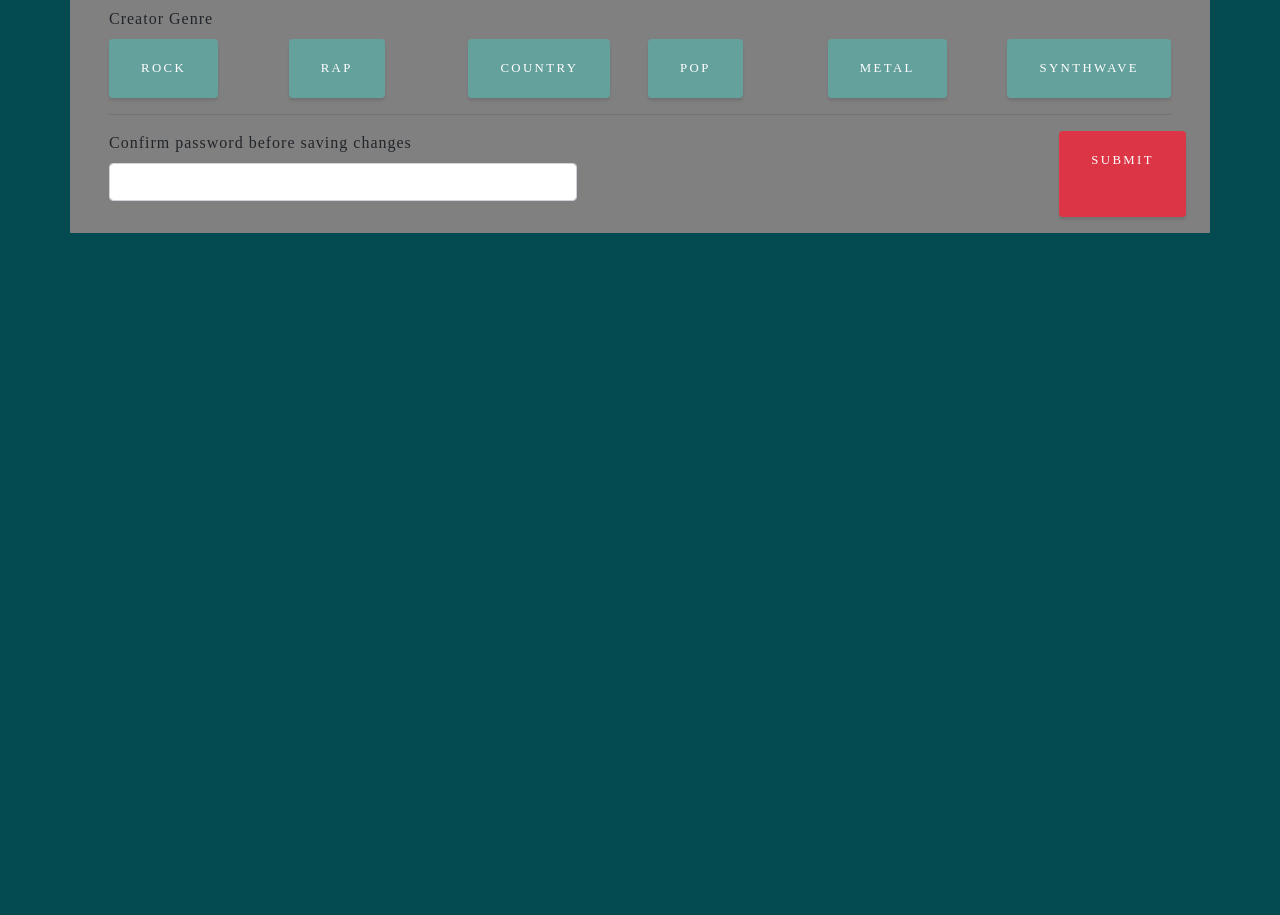
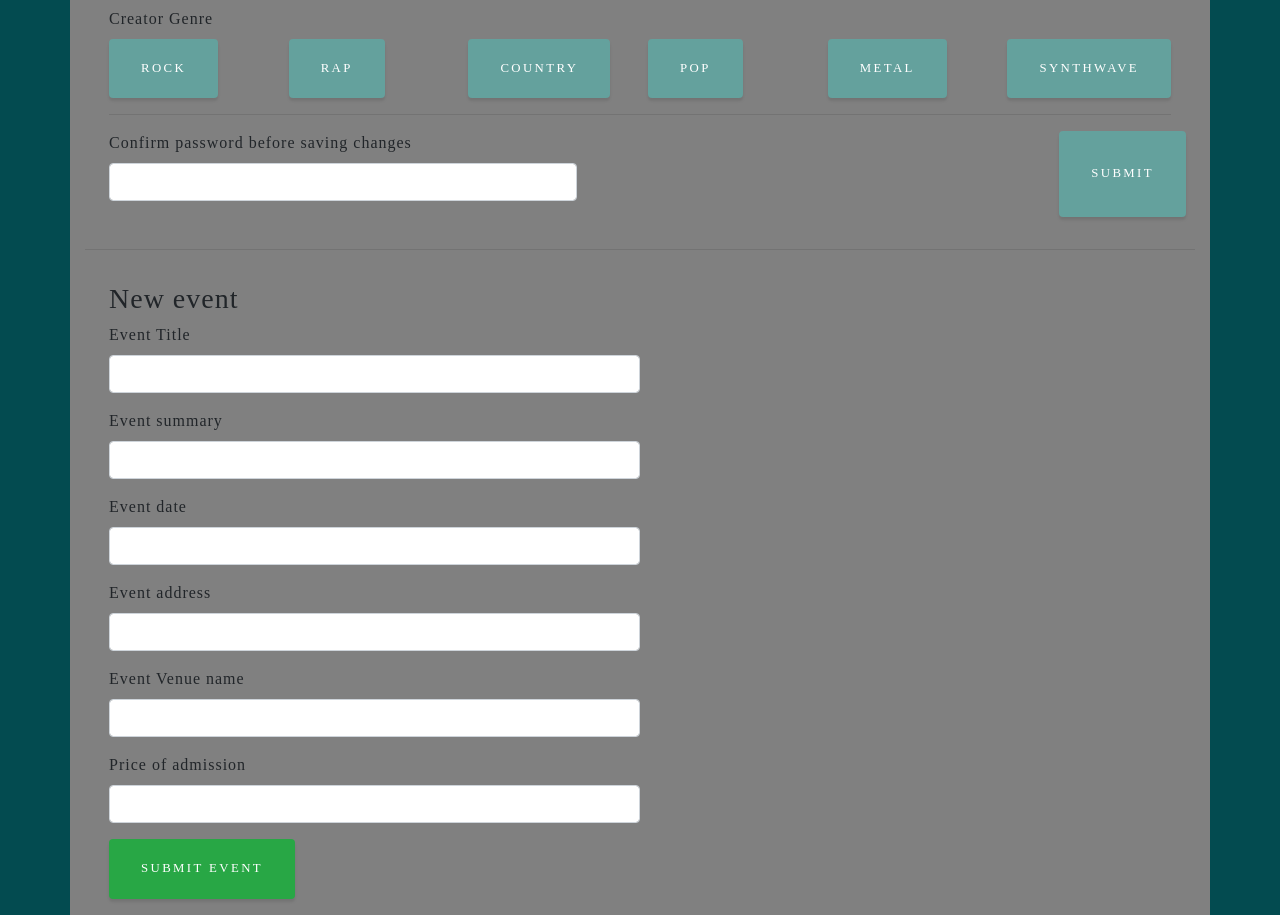
Before and after one commit to piercecollazo/amp-eleven, a React (Create React App) app in the folder front-end/: page /usercontrol in a window 1280 px wide. Shown: the part 560-1475 px from the top of the page. Before the commit the page ends 800 px from the top, so only its background shows below. Built offline with nearby package versions, Linux system fonts and the light colour scheme; what google-maps-react would draw is missing.

Commit message:
more fixes for event adding backend, fully functional on front end.

```diff
--- a/front-end/src/App.js
+++ b/front-end/src/App.js
@@ -2,7 +2,7 @@ import React, {Component} from 'react'
 import './App.css'
 import Navigation from './components/Nav'
 import Context from './context/Context';
-import {apiSignIn, apiSignUp, apiUserUpdate} from './api/Api'
+import {apiSignIn, apiSignUp, apiUserUpdate, apiEventCreate} from './api/Api'
 import {Route, BrowserRouter as Router, Switch, Redirect} from 'react-router-dom'
 
 import Home from './components/Home'
@@ -87,7 +87,7 @@ export default class App extends Component {
               .then( (user) => {
                 console.log(user._id)
               this.setState({
-                user: user.email,
+                user: user,
                 isAuth: true
               }, () => {
                 console.log('secondary function firing')
@@ -108,7 +108,7 @@ export default class App extends Component {
       apiUserUpdate(userInfo, this.state.user.id)
               .then( (user) => {
                 this.setState({
-                  user: user.email,
+                  user: user,
                   isAuth: true
                 }
               )
@@ -118,6 +118,19 @@ export default class App extends Component {
                 console.log(`Something happened, error: ${error}`)
               })
     }
+  }
+
+  eventAdd = (newEvent)=>{
+    console.log('eventAdd firing')
+    apiEventCreate(newEvent, this.state.user.id)
+                  .then(event => {
+                    console.log('success of eventAdd')
+                    console.log(event)
+                  })
+                  .catch(error => {
+                    console.log('Something went wrong with event creator')
+                    console.log(error)
+                  })
   }
 
   render(){
@@ -131,7 +144,8 @@ export default class App extends Component {
           signUp: this.signUp,
           user: this.state.user,
           fillFollowsList: this.fillFollowsList,
-          fillFollowerList: this.fillFollowerList
+          fillFollowerList: this.fillFollowerList,
+          eventAdd: this.eventAdd
         }}
       >
         <Router>
--- a/front-end/src/api/Api.js
+++ b/front-end/src/api/Api.js
@@ -90,10 +90,20 @@ export const apiSignIn = ({email, pass, remember}) => {
 
   }
 
-export const apiEventCreate = ({creator, event, eventTitle, date, location, venue, price })=>{
+export const apiEventCreate = ({event, eventTitle, date, location, venue, price }, creator)=>{
+  console.log('apiEventCreate firing')
   return new Promise((resolve, reject)=>{
-    Axios.post(`api/create-event`)
+    Axios.post(`/admin/api/newEvent`,{
+      creator:creator,
+      event: event,
+      eventTitle: eventTitle,
+      date: date,
+      location: location,
+      venue: venue,
+      price: price
+    })
          .then(event =>{
+           console.log('apiEventCreate successfully fired')
            resolve(event)
          })
          .catch(error =>{
--- a/front-end/src/components/UserControl.js
+++ b/front-end/src/components/UserControl.js
@@ -8,6 +8,7 @@ export default class UserControl extends Component {
         super(props)
 
         this.state = {
+            user:{
                 username:'',
                 email:'',
                 newPassword:'',
@@ -15,43 +16,65 @@ export default class UserControl extends Component {
                 oldPassConfirm:'',
                 genres:[],
                 creator: false
+            },
+            event:{
+                event: '',
+                eventTitle: '',
+                date: '',
+                location: '',
+                venue: '',
+                price: ''
             }
         }
-    stateUpdate = (event) => {
+    }
+    userStateUpdate = (event) => {
         event.preventDefault()
         this.setState({
-            [event.target.name]: event.target.value
+            user:{[event.target.name]: event.target.value}
+        })
+    }
+
+    eventStateUpdate = (event) => {
+        event.preventDefault()
+        this.setState({
+            event:{[event.target.name]: event.target.value}
         })
     }
 
     genreUpdate = (event)=>{
         event.preventDefault()
-        let tempArray = this.state.genres
+        let tempArray = this.state.user.genres
         tempArray.includes(event.target.name) ?
             tempArray.splice(tempArray.indexOf(event.target.name))
             :
             tempArray.push(event.target.name)
 
         this.setState({
-            genres: tempArray
+            user:{genres: tempArray}
         })
 
     }
 
-    handleSubmit = (event)=>{
+    handleProfileSubmit = (event)=>{
         event.preventDefault()
+        console.log('submit filed from UserControl.js')
+        this.context.userUpdate(this.state.user)
+    }
 
-        this.context.userUpdate(this.state)
+    handleEventSubmit = (event)=>{
+        event.preventDefault()
+        console.log('submit filed from UserControl.js')
+            this.context.eventAdd(this.state.event)
     }
 
     creatorCheck = ()=> {
-        if(!this.state.creator){
+        if(!this.state.user.creator){
             this.setState({
-                creator: true
+                user:{creator: true}
             })
         } else {
             this.setState({
-                creator: false
+                user:{creator: false}
             })
         }
     }
@@ -59,27 +82,27 @@ export default class UserControl extends Component {
     render() {
         return (
             <div className='container user-control-container'>
-                <form className='px-4 py-3' onSubmit={this.handleSubmit}>
+                <form className='px-4 py-3' onSubmit={this.handleProfileSubmit}>
                     <h3>User Control</h3>
 
                     <div className='form-group'>
                         <label>Username</label>
-                        <input className='form-control' name='username' onChange={this.stateUpdate} />
+                        <input className='form-control' name='username' onChange={this.userStateUpdate} />
                     </div>
 
                     <div className='form-group'>
                         <label>Email</label>
-                        <input className='form-control' name='email' onChange={this.stateUpdate} />
+                        <input className='form-control' name='email' onChange={this.userStateUpdate} />
                     </div>
 
                     <div className='form-group'>
                         <label>New Password</label>
-                        <input className='form-control' name='newPassword' onChange={this.stateUpdate} />
+                        <input className='form-control' name='newPassword' onChange={this.userStateUpdate} />
                     </div>
 
                     <div className='form-group'>
                         <label>Confirm Password</label>
-                        <input className='form-control' name='newPassConfirm' onChange={this.stateUpdate} />
+                        <input className='form-control' name='newPassConfirm' onChange={this.userStateUpdate} />
                     </div>
 
                     <div className='form-check'>
@@ -125,8 +148,44 @@ export default class UserControl extends Component {
                             </div>
                         </div>
 
-                        <div className='btn btn-danger' type='submit'>Submit</div>
+                        <button className='btn btn-primary' type='submit'>Submit</button>
                     </div>
+                </form>
+                <hr />
+                <form className='px-4 py-3' onSubmit={this.handleEventSubmit}>
+                    <h3>New event</h3>
+
+                    <div className='form-group'>
+                        <label>Event Title</label>
+                        <input className='form-control' name='eventTitle' onChange={this.eventStateUpdate} />
+                    </div>
+
+                    <div className='form-group'>
+                        <label>Event summary</label>
+                        <input className='form-control' name='event' onChange={this.eventStateUpdate} />
+                    </div>
+
+                    <div className='form-group'>
+                        <label>Event date</label>
+                        <input className='form-control' name='date' onChange={this.eventStateUpdate} />
+                    </div>
+
+                    <div className='form-group'>
+                        <label>Event address</label>
+                        <input className='form-control' name='location' onChange={this.eventStateUpdate} />
+                    </div>
+
+                    <div className='form-group'>
+                        <label>Event Venue name</label>
+                        <input className='form-control' name='venue' onChange={this.eventStateUpdate} />
+                    </div>
+
+                    <div className='form-group'>
+                        <label>Price of admission</label>
+                        <input className='form-control' name='price' onChange={this.eventStateUpdate} />
+                    </div>
+
+                    <button className='btn btn-success' type='submit'>Submit event</button>
                 </form>
             </div>
         )
--- a/front-end/src/context/Context.js
+++ b/front-end/src/context/Context.js
@@ -8,5 +8,6 @@ export default React.createContext({
     signUp:()=>{},
     follow:()=>{},
     fillFollowerList:()=>{},
-    illFollowsList:()=>{}
+    fillFollowsList:()=>{},
+    eventAdd: ()=>{}
 })
```
Also changed, not shown: front-end/src/api/Axios.js (line endings or trailing spaces), 2 other files (tests, documents, lock files or other folders). Lines whose indentation alone changed are shown as unchanged.
